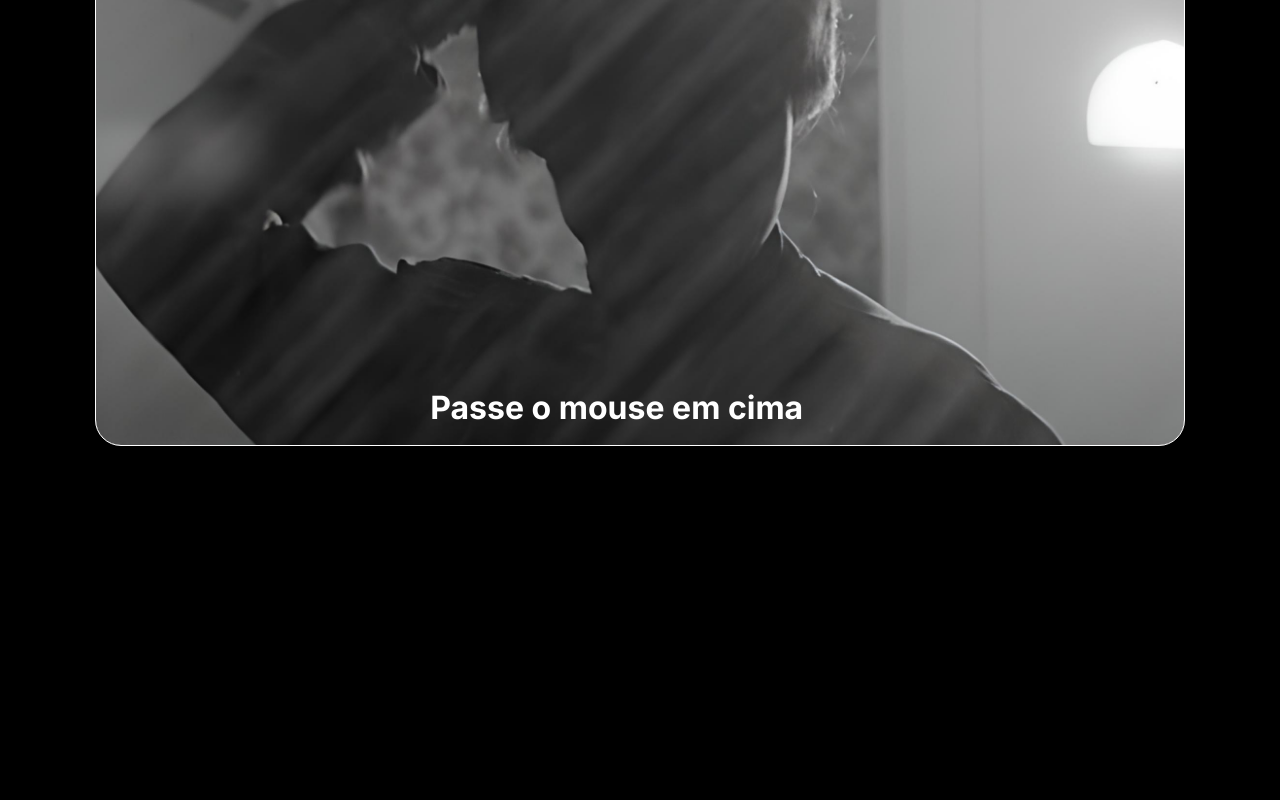
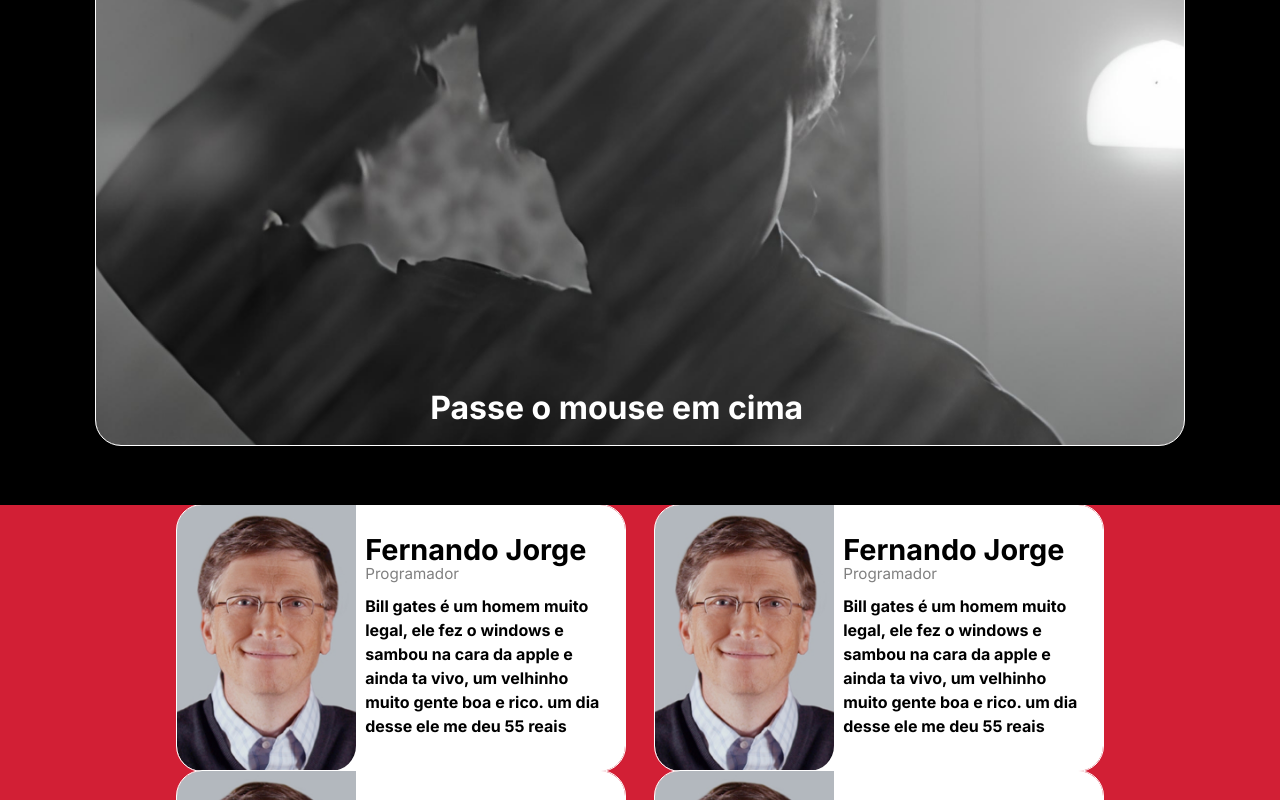
Before and after one commit to Luscas-nl/Cine-Clube, a React (Vite) app: page / in a window 1280 px wide. Shown: the part 1509-2309 px from the top of the page. Before the commit the page ends 2014 px from the top, so only its background shows below. Built offline with nearby package versions, Linux system fonts and the light colour scheme.

Commit message:
Team Update

```diff
--- a/src/App.css
+++ b/src/App.css
@@ -33,6 +33,17 @@
   align-items: center;
   width: 100%;
   height: 100vh;
+}
+
+.team{
+  width: 100%;
+  height: 295px;
+  background-color: #D21F35;
+  display: flex;
+  justify-content: center;
+  align-items: center;
+  overflow: hidden;
+  flex-wrap: wrap;
 }
 
 .homeText{
@@ -73,7 +84,6 @@
 
 .formRegister.hidden{
   opacity: 0;
-  visibility: hidden;
 }
 
 .joinCineButton:hover{
--- a/src/App.jsx
+++ b/src/App.jsx
@@ -5,6 +5,7 @@ import Header from './components/header/Index'
 import InfoCard from './components/infoCard/Index'
 import MovieCard from './components/movieCard/Index'
 import RegisterForm from './components/registerForm/Indesx'
+import TeamCard from './components/teamCard/Index'
 
 function App() {
 
@@ -24,6 +25,8 @@ function App() {
   return (
     <div className="App">
       <Header />
+
+      {/* === SEÇÃO HOME === */}
       <section id='home' className='homeCarrossel'>
         <img src={carr1} alt="" />
 
@@ -37,14 +40,25 @@ function App() {
         </div>
       </section>
 
+      {/* === SEÇÃO SOBRE === */}
       <section id='about' className='about'>
         <InfoCard />
         <InfoCard color="white" title="Como Funciona?" desc="Todo mês nós temos duas reuniões em uma Sexta-feira, uma no turno da manhã e a outra na da tarde, sobre um filme escolhido previamente. O tema e a data serão sempre exibidos neste site, então não precisam ficar preocupados em ficarem desinformados."/>
         <InfoCard title="Proxima Reunião" desc="Nossa próxima reunião é Sexta-feira, 25/11, sobre o filme Psicose (1960), do Alfred Hitchcock, nos horários da manhã de 11h até 12h, e de tarde, de 13h até 14h."/>
       </section>
 
+      {/* === SEÇÃO FILME === */}
       <section id='movie' className='movie'>
         <MovieCard />
+      </section>
+
+      {/* === SEÇÃO TEAM === */}
+      <section id='team' className='team'>
+        <TeamCard />
+        <TeamCard />
+        <TeamCard />
+        <TeamCard />
+        <TeamCard />
       </section>
     </div>
   )
--- a/src/components/registerForm/Indesx.jsx
+++ b/src/components/registerForm/Indesx.jsx
@@ -5,13 +5,13 @@ function RegisterForm(props) {
         <form action="" className='register'>
             <p>Entrar Para o Clube</p>
             <div className="registerSection">
-                <input type="text" name="Email" required placeholder='Email'/>
-                <input type="text" name="Nome" required placeholder='Nome'/>
+                <input type="email" name="Email" required placeholder='Email*'/>
+                <input type="text" name="Nome" required placeholder='Nome*'/>
             </div>
 
             <div className="registerSection">
-                <input type="text" name="Turma" required placeholder='Turma'/>
-                <input type="text" name="Turno" required placeholder='Turno'/>
+                <input type="text" name="Turma" required placeholder='Turma*'/>
+                <input type="text" name="Turno" required placeholder='Turno*'/>
             </div>
 
             <div className="registerSection">
--- a/src/components/registerForm/Style.css
+++ b/src/components/registerForm/Style.css
@@ -1,7 +1,7 @@
 .register{
     background-color: black;
     width: 75%;
-    height: 75%;
+    height: 69%;
     border-radius: 15px;
     display: flex;
     flex-direction: column;
@@ -20,7 +20,7 @@
 
 .registerSection > input{
     margin: 0 11px;
-    padding: 9px 9px;
+    padding: 12px 16px;
     border-radius: 25px;
     outline: none;
     border: none;
@@ -42,17 +42,18 @@
 .register > button{
     margin-top: 5px;
     width: 84%;
-    padding: 8px 0;
+    padding: 11px 0;
     border-radius: 25px;
     background-color: #D21F35;
     font-weight: 700;
     transition: .5s ease;
     cursor: pointer;
+    font-size: 1.1em;
 }
 
 .register > p{
-    font-size: 1.5em;
-    margin-bottom: 8px;
+    font-size: 1.8em;
+    margin-bottom: 11px;
 }
 
 .register > button:hover{
--- /dev/null
+++ b/src/components/teamCard/Index.jsx
@@ -0,0 +1,19 @@
+import './Style.css'
+import Bill from "../../assets/images/Billzinho.jpg"
+
+function TeamCard(props) {
+    return(
+        <div className="teamCardBox">
+            <div className="imgTeamBox">
+                <img src={Bill} alt="" />
+            </div>
+            <div className="infoTeamBox">
+                <p className="namePerson">{props.name ?? "Fernando Jorge"}</p>
+                <p className="functionPerson">{props.function ?? "Programador"}</p>
+                <p className="descPerson">{props.desc ?? "Bill gates é um homem muito legal, ele fez o windows e sambou na cara da apple e ainda ta vivo, um velhinho muito gente boa e rico. um dia desse ele me deu 55 reais"}</p>
+            </div>
+        </div>
+    )
+}
+
+export default TeamCard
--- /dev/null
+++ b/src/components/teamCard/Style.css
@@ -0,0 +1,41 @@
+.teamCardBox{
+    height: 90%;
+    width: 35%;
+    background-color: white;
+    border-radius: 25px;
+    display: flex;
+    flex-direction: row;
+    outline: 1px solid white;
+    color: black;
+    align-items: center;
+    margin: 0 15px;
+}
+
+.imgTeamBox{
+    width: 40%;
+    height: 100%;
+
+}
+
+.imgTeamBox > img{
+    width: 100%;
+    height: 100%;
+    border-radius: 25px 0 25px 25px;
+    object-fit: cover;
+}
+
+.infoTeamBox{
+    width: 60%;
+    padding: 0 9px;
+}
+
+.infoTeamBox > .namePerson{
+    font-size: 1.8em;
+}
+
+.infoTeamBox > .functionPerson{
+    color: gray;
+    font-weight: 400;
+    font-size: .95em;
+    margin-bottom: 8px;
+}
```
Also changed, not shown: src/assets/images/Billzinho.jpg (added).
